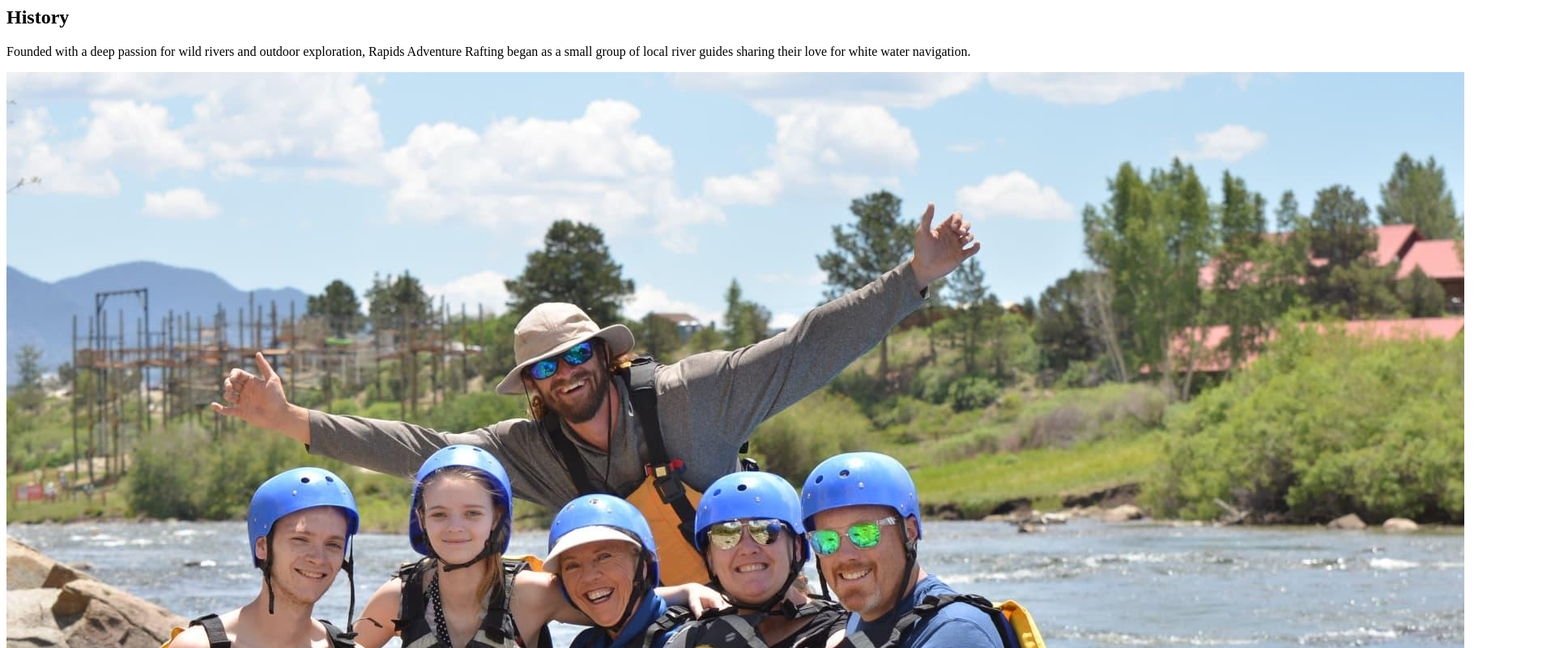
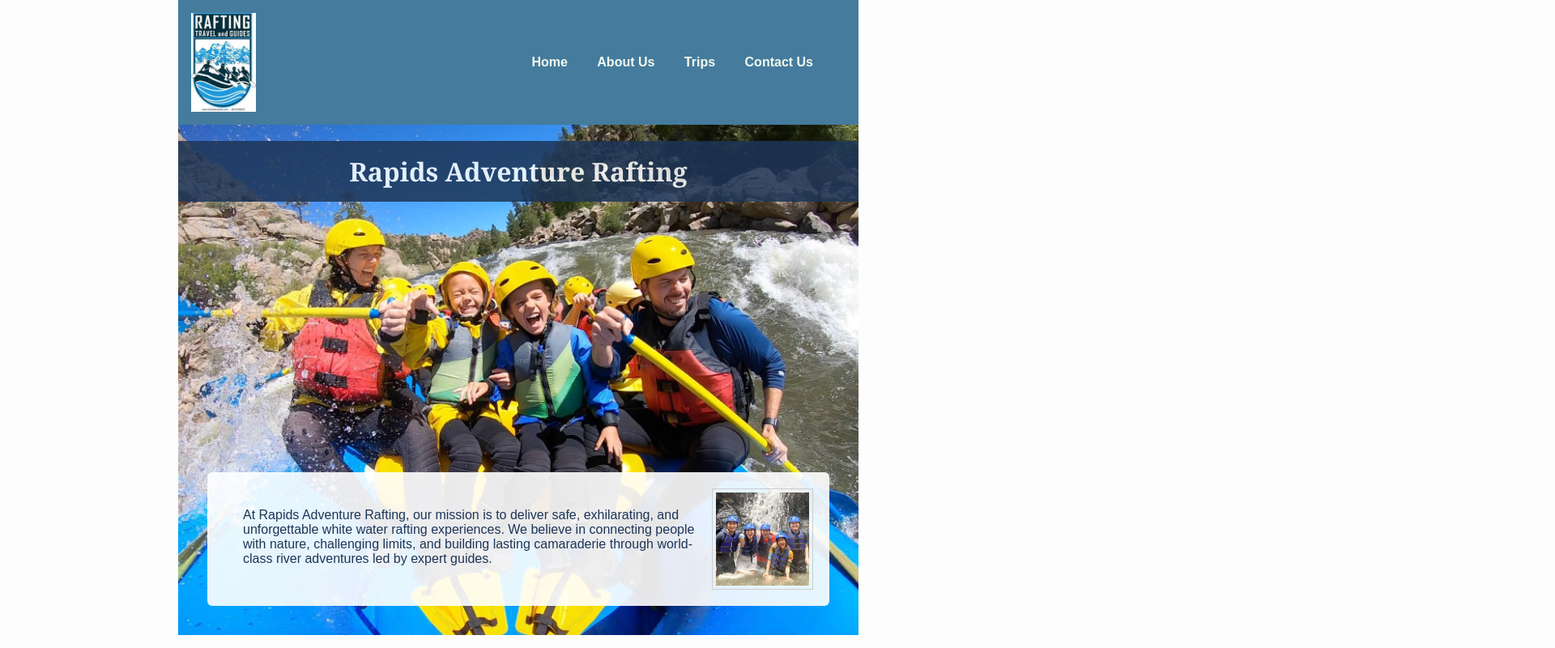
Before and after one commit to Willdad001/wdd130, a plain HTML site: page wwr/about.html in a window 1280 px wide. Shown: the top 800 px of the page at 81% size, 1920 px wide, since content can reach past the window. Drawn offline with Linux system fonts and the light colour scheme.

Commit message:
week 4 update about us

```diff
--- a/wwr/about.html
+++ b/wwr/about.html
@@ -1,3 +1,36 @@
+<!DOCTYPE html>
+<html lang="en">
+
+<head>
+    <meta charset="UTF-8">
+    <meta name="viewport" content="width=device-width, initial-scale=1.0">
+    <title>About Us - Rapids Adventure Rafting</title>
+    <meta name="description" content="Discover the history, mission, and thrilling adventures offered by Rapids Adventure Rafting. Join us for unforgettable white water experiences!">
+    <meta name="author" content="Williams Uche">
+    <link rel="stylesheet" href="styles/rafting.css">
+</head>
+
+<body>
+    <header>
+        <img src="images/logo.jpg" alt="Rapids Adventure Rafting Logo">
+        <nav>
+            <a href="index.html">Home</a>
+            <a href="about.html">About Us</a>
+            <a href="trips.html">Trips</a>
+            <a href="contact.html">Contact Us</a>
+        </nav>
+    </header>
+
+    <main>
+        <div class="hero">
+            <img src="images/family-adventure.jpg" alt="Rafting adventure background">
+            <h1>Rapids Adventure Rafting</h1>
+            <article>
+                <img src="images/happy-friends.jpg" alt="Happy friends on a rafting trip">
+                <p>At Rapids Adventure Rafting, our mission is to deliver safe, exhilarating, and unforgettable white water rafting experiences. We believe in connecting people with nature, challenging limits, and building lasting camaraderie through world-class river adventures led by expert guides.</p>
+            </article>
+        </div>
+
         <section class="history">
             <h2>History</h2>
             <div class="history-content">
@@ -38,13 +71,13 @@
         <p>&copy; 2026 🌟 Rapids Adventure Rafting 🌟 Williams Uche</p>
         <nav class="socialmedia">
             <a href="https://facebook.com" target="_blank">
-            <img src="images/facebook.png" alt="Facebook Icon">
+                <img src="images/facebook.png" alt="Facebook">
             </a>
             <a href="https://x.com" target="_blank">
-            <img src="images/twitter.png" alt="X Icon">
+                <img src="images/twitter.png" alt="X">
             </a>
             <a href="https://instagram.com" target="_blank">
-            <img src="images/instagram.png" alt="Instagram Icon">
+                <img src="images/instagram.png" alt="Instagram">
             </a>
         </nav>
     </footer>
```
Lines whose indentation alone changed are shown as unchanged.
